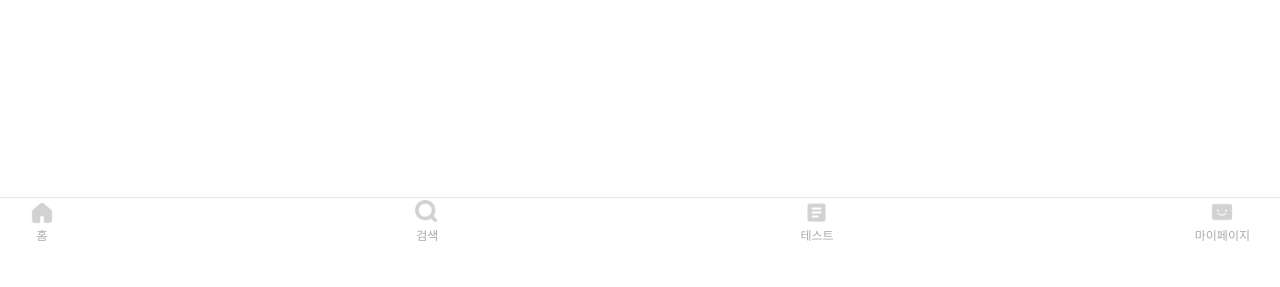
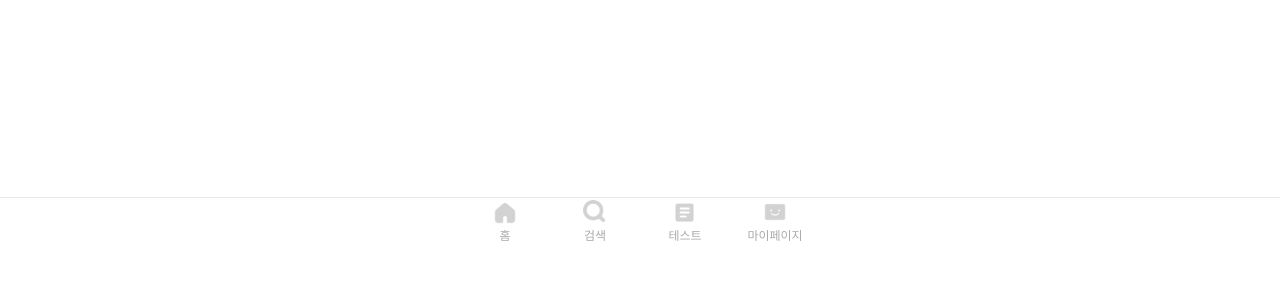
Before and after one commit to Anchaeyeon/ChoiceGoodME-Fronted, a PHP site: page /nav.html in a window 1280 px wide. Shown: the part 513-800 px from the top of the page. Run offline with PHP 8.4, Linux system fonts and the light colour scheme.

Commit message:
[fix] : add nav bar

```diff
--- a/css/nav.css
+++ b/css/nav.css
@@ -3,11 +3,12 @@
     border-top: 1px solid var(--Gray-gray-100, #E8E8E9);
     display: flex;
     height: 60px;
-    justify-content: space-between;
+    column-gap: 30px;
     align-items: center;
     position: fixed;
     bottom: 29px;
     width: 100%;
+    justify-content: center;
     left: 0;
 }
 
@@ -16,8 +17,8 @@
     flex-direction: column;
     align-items: center;
     justify-content: center;
+    width: 60px;
     text-align: center;
-    padding: 0 30px;
 }
 
 .icon-container > .icon-img {
```
Also changed, not shown: mypage.html (+29 -0 lines).
